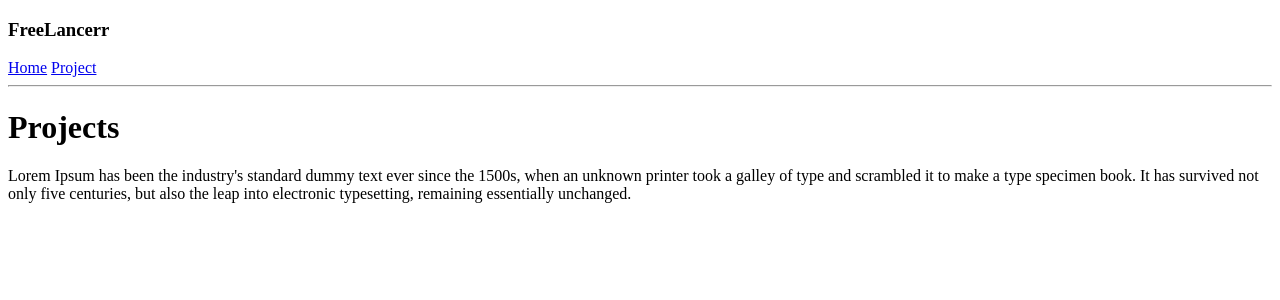
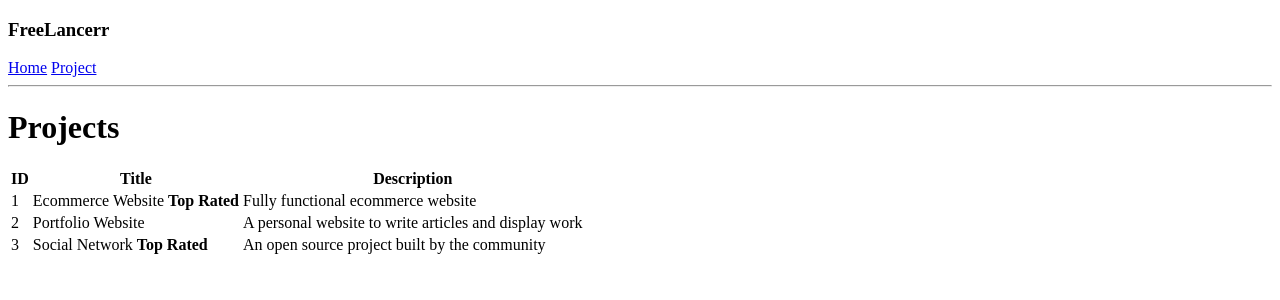
Before and after one commit to khawaja-dawood/Freelancers, a Django app: page / in a window 1280 px wide. Shown: the top 300 px of the page. Run offline with Django 3.2, Linux system fonts and the light colour scheme.

Commit message:
added table in project page

```diff
--- a/projects/templates/projects/projects.html
+++ b/projects/templates/projects/projects.html
@@ -3,10 +3,25 @@
 
 {% block content %}
 <h1>Projects</h1>
-<p>
-    Lorem Ipsum has been the industry's standard dummy text ever since the 1500s,
-    when an unknown printer took a galley of type and scrambled it to make a type specimen book.
-    It has survived not only five centuries,
-    but also the leap into electronic typesetting, remaining essentially unchanged.
-</p>
+
+    <table>
+        <thead>
+            <tr>
+                <th>ID</th>
+                <th>Title</th>
+                <th>Description</th>
+            </tr>
+        </thead>
+        <tbody>
+            {% for project in projects %}
+                <tr>
+                    <td>{{ project.id }}</td>
+                    <td>{{ project.title }} {% if project.topRated %}<strong>Top Rated</strong>{% endif %}</td>
+                    <td>{{ project.description }}</td>
+                </tr>
+            {% endfor %}
+        </tbody>
+    </table>
+
+
 {% endblock content %}
--- a/projects/views.py
+++ b/projects/views.py
@@ -2,10 +2,38 @@ from django.shortcuts import render
 from django.http import HttpResponse
 
 
+projectsList = [
+    {
+        'id': '1',
+        'title': 'Ecommerce Website',
+        'description': 'Fully functional ecommerce website',
+        'topRated': True
+    },
+    {
+        'id': '2',
+        'title': 'Portfolio Website',
+        'description': 'A personal website to write articles and display work',
+        'topRated': False
+    },
+    {
+        'id': '3',
+        'title': 'Social Network',
+        'description': 'An open source project built by the community',
+        'topRated': True
+    }
+]
+
 
 def projects(request):
-    return render(request=request, template_name='projects/projects.html')
+
+    context = {'projects': projectsList}
+    return render(request=request, template_name='projects/projects.html', context=context)
 
 
 def project(request, pk):
-    return render(request=request, template_name='projects/single-project.html')
+    projectObject = None
+    for i in projectsList:
+        if i['id'] == str(pk):
+            projectObject = i
+    context = {'project': projectObject}
+    return render(request=request, template_name='projects/single-project.html', context=context)
```
Also changed, not shown: projects/templates/projects/single-project.html (+2 -7 lines).
